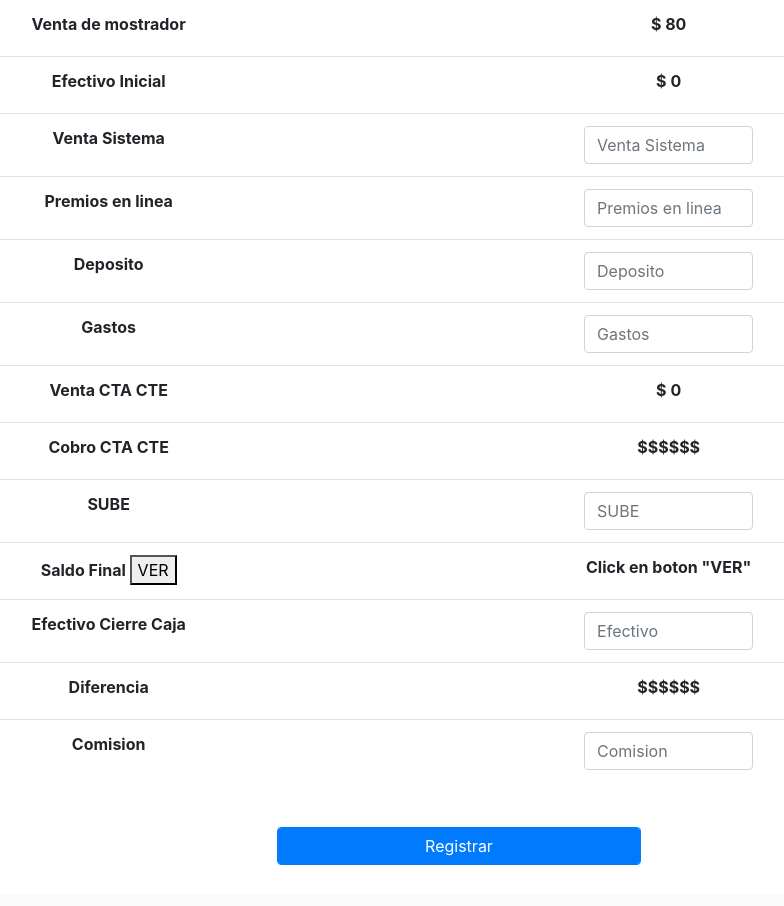
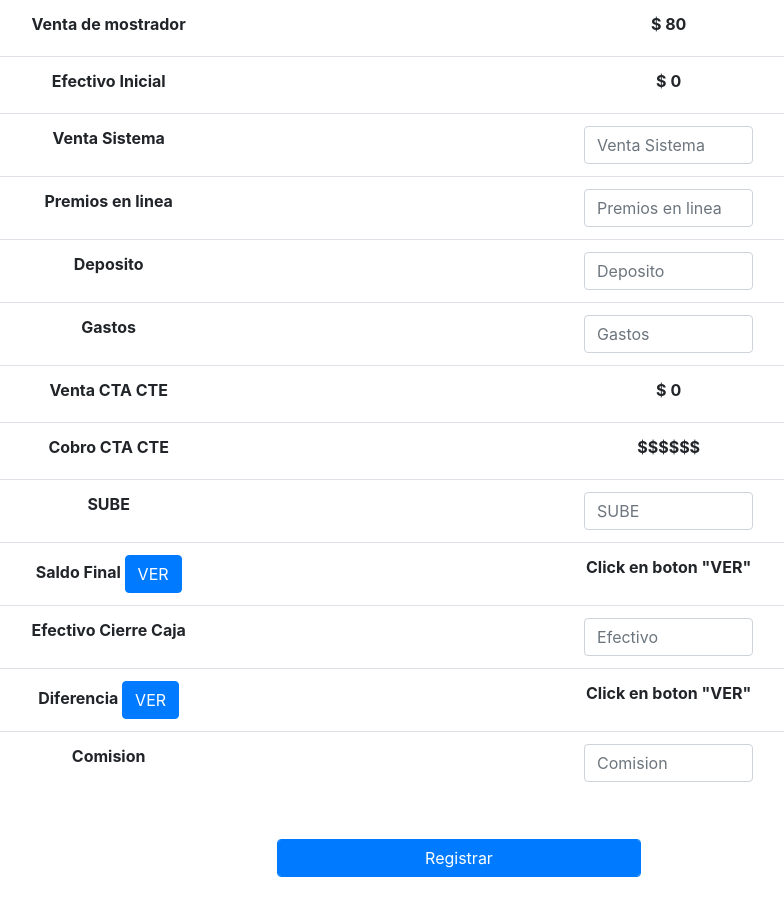
Before and after one commit to gianlucasparvoli/seminario-tusi, a Flask app: page /caja in a window 1280 px wide. Shown: the part 235-1141 px from the top of the page, without its empty margins (181-965 px from the left). Before the commit the page ends 1100 px from the top, so only its background shows below. Run offline with Flask 2, Linux system fonts and the light colour scheme; data comes from the database, SQL or seed files in the repository; lists and menus that the app fills with data are empty; some libraries are stand-ins or nearby versions.

Commit message:
Update caja.html
-update button cierre caja
-add diferencia

```diff
--- a/templates/caja.html
+++ b/templates/caja.html
@@ -31,6 +31,7 @@
     var comision = 0;
     var saldoFinal = 0;
     var cobrosCC = 0;
+    var diferencia = 0;
 
     function getVtaMostrador() {
         url = "/sell/all";
@@ -132,6 +133,11 @@
         document.getElementById("saldoFinal").innerHTML = "$ " + saldoFinal;
     }
 
+    function getDiferencia(){
+        diferencia = saldoFinal - efectivoCierreCaja;
+        document.getElementById("diferencia").innerHTML = "$ " + diferencia;
+    }
+
 
 </script>
 
@@ -209,7 +215,7 @@
                         name="SUBE" placeholder="SUBE" required="required" min=0 onchange="getSube(this)"></th>
             </tr>
             <tr>
-                <th scope="row" class="text-center  mx-auto">Saldo Final  <button id="btn_cierrecaja" onclick="getSaldoFinal()">VER</button></th>
+                <th scope="row" class="text-center  mx-auto">Saldo Final  <button class="btn btn-primary" id="btn_cierrecaja" onclick="getSaldoFinal()">VER</button></th>
                 <th class="text-center  mx-auto"><label id="saldoFinal">Click en boton "VER"</label></th>
             </tr>
             <tr>
@@ -218,8 +224,8 @@
                         id="Efectivo" name="Efectivo" placeholder="Efectivo" required="required" min=0 onchange="getEfectivoCierreCaja(this)"></th>
             </tr>
             <tr>
-                <th scope="row" class="text-center  mx-auto">Diferencia</th>
-                <th class="text-center  mx-auto"><label>$$$$$$</label></th>
+                <th scope="row" class="text-center  mx-auto">Diferencia  <button class="btn btn-primary" id="btn_diferencia" onclick="getDiferencia()">VER</button></th>
+                <th class="text-center  mx-auto"><label id="diferencia">Click en boton "VER"</label></th>
             </tr>
             <tr>
                 <th scope="row" class="text-center  mx-auto">Comision</th>
```
